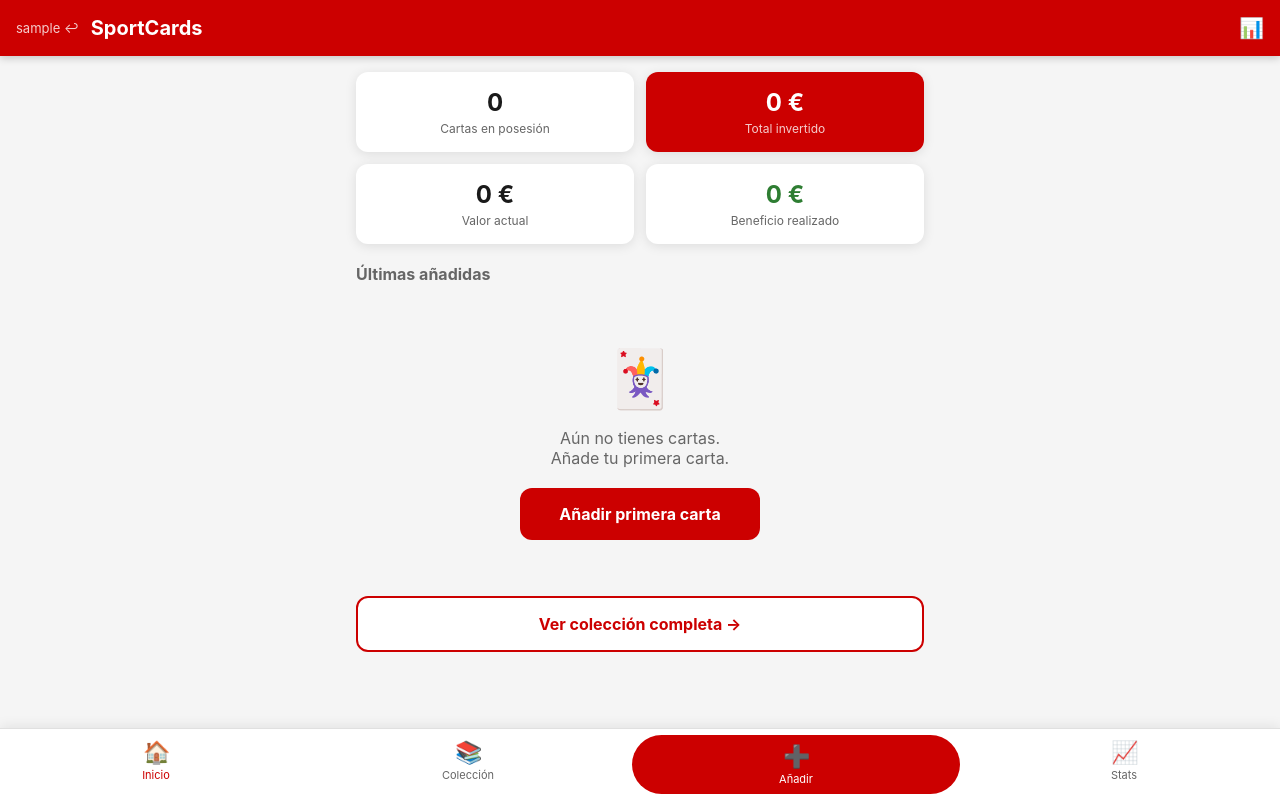
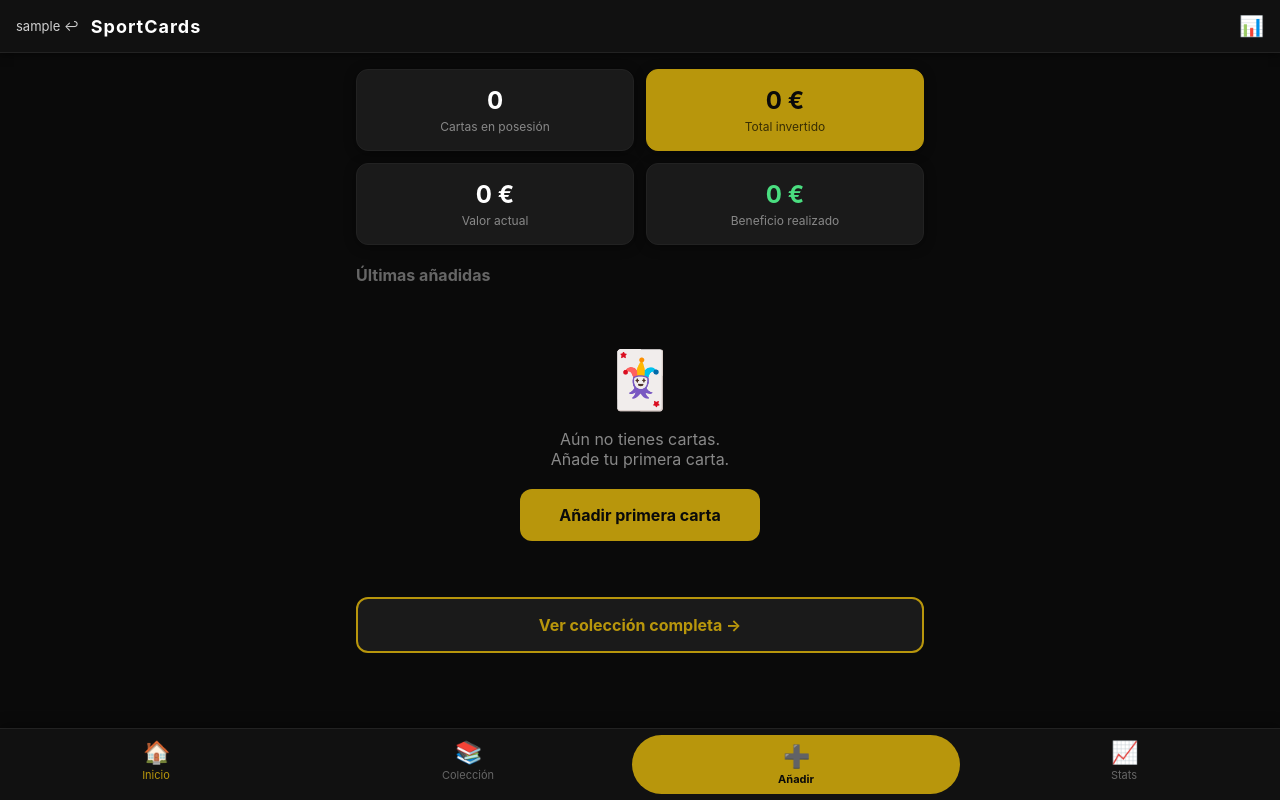
Before and after one commit to javiercobogarcia-netizen/sportcards, a Flask app: page / in a window 1280 px wide. Run offline with Flask 3, Linux system fonts and the light colour scheme; the visitor is signed in with stand-in values (Sample User, id 1); data comes from the database, SQL or seed files in the repository; data that the repository does not hold is empty.

Commit message:
Diseno negro y oro: nuevo tema JC Sport Cards

```diff
--- a/static/css/app.css
+++ b/static/css/app.css
@@ -1,18 +1,18 @@
 :root {
-  --red: #CC0000;
-  --red-dark: #990000;
-  --red-light: #ff4444;
-  --bg: #f5f5f5;
-  --card-bg: #ffffff;
-  --text: #1a1a1a;
-  --text-muted: #666;
-  --border: #e0e0e0;
-  --success: #2e7d32;
-  --success-bg: #e8f5e9;
-  --warning: #e65100;
-  --warning-bg: #fff3e0;
+  --red: #b8960c;
+  --red-dark: #8a6f08;
+  --red-light: #d4a817;
+  --bg: #0a0a0a;
+  --card-bg: #1a1a1a;
+  --text: #ffffff;
+  --text-muted: #888;
+  --border: #2a2a2a;
+  --success: #4ade80;
+  --success-bg: #162116;
+  --warning: #d4a817;
+  --warning-bg: #1a1500;
   --radius: 12px;
-  --shadow: 0 2px 12px rgba(0,0,0,0.1);
+  --shadow: 0 2px 12px rgba(0,0,0,0.4);
 }
 
 * { box-sizing: border-box; margin: 0; padding: 0; }
@@ -27,20 +27,36 @@ body {
 
 /* NAV */
 .nav {
-  background: var(--red);
+  background: #111111;
   color: white;
-  padding: 16px;
+  padding: 14px 16px;
   display: flex;
   align-items: center;
   gap: 12px;
   position: sticky;
   top: 0;
   z-index: 100;
-  box-shadow: 0 2px 8px rgba(0,0,0,0.2);
+  box-shadow: 0 2px 8px rgba(0,0,0,0.5);
+  border-bottom: 1px solid #222;
 }
-.nav h1 { font-size: 20px; font-weight: 700; flex: 1; }
+.nav h1 { font-size: 18px; font-weight: 700; flex: 1; letter-spacing: 1px; color: #fff; }
 .nav-back { font-size: 22px; text-decoration: none; color: white; }
 .nav-icon { font-size: 24px; }
+.nav-logo {
+  width: 34px;
+  height: 34px;
+  border-radius: 50%;
+  background: white;
+  display: flex;
+  align-items: center;
+  justify-content: center;
+  font-size: 10px;
+  font-weight: 900;
+  color: #0a0a0a;
+  text-decoration: none;
+  flex-shrink: 0;
+  letter-spacing: -0.5px;
+}
 
 /* BOTTOM NAV */
 .bottom-nav {
@@ -48,11 +64,11 @@ body {
   bottom: 0;
   left: 0;
   right: 0;
-  background: white;
-  border-top: 1px solid var(--border);
+  background: #111111;
+  border-top: 1px solid #222;
   display: flex;
   z-index: 100;
-  box-shadow: 0 -2px 12px rgba(0,0,0,0.08);
+  box-shadow: 0 -2px 12px rgba(0,0,0,0.4);
 }
 .bottom-nav a {
   flex: 1;
@@ -61,7 +77,7 @@ body {
   align-items: center;
   padding: 10px 4px 6px;
   text-decoration: none;
-  color: var(--text-muted);
+  color: #666;
   font-size: 11px;
   gap: 3px;
   transition: color 0.2s;
@@ -70,10 +86,11 @@ body {
 .bottom-nav a span:first-child { font-size: 22px; }
 .bottom-nav a.add-btn {
   background: var(--red);
-  color: white;
+  color: #0a0a0a;
   margin: 6px 8px;
   border-radius: 50px;
   padding: 8px 12px;
+  font-weight: 700;
 }
 
 /* CONTAINER */
@@ -92,10 +109,12 @@ body {
   padding: 16px;
   box-shadow: var(--shadow);
   text-align: center;
+  border: 1px solid #222;
 }
-.stat-card.highlight { background: var(--red); color: white; }
-.stat-card.highlight .stat-label { color: rgba(255,255,255,0.8); }
-.stat-value { font-size: 24px; font-weight: 700; }
+.stat-card.highlight { background: var(--red); color: #0a0a0a; border-color: var(--red); }
+.stat-card.highlight .stat-label { color: rgba(0,0,0,0.7); }
+.stat-card.highlight .stat-value { color: #0a0a0a; }
+.stat-value { font-size: 24px; font-weight: 700; color: #fff; }
 .stat-label { font-size: 12px; color: var(--text-muted); margin-top: 4px; }
 
 /* PROFIT */
@@ -221,9 +243,9 @@ body {
   -webkit-tap-highlight-color: transparent;
 }
 .btn:active { transform: scale(0.98); opacity: 0.9; }
-.btn-primary { background: var(--red); color: white; }
-.btn-secondary { background: white; color: var(--red); border: 2px solid var(--red); }
-.btn-success { background: var(--success); color: white; }
+.btn-primary { background: var(--red); color: #0a0a0a; }
+.btn-secondary { background: #1a1a1a; color: var(--red); border: 2px solid var(--red); }
+.btn-success { background: var(--success); color: #0a0a0a; }
 .btn-sm {
   display: inline-block;
   width: auto;
@@ -355,8 +380,8 @@ body {
   color: var(--text-muted);
 }
 .empty-state .icon { font-size: 56px; margin-bottom: 16px; }
-.empty-state p { margin-bottom: 20px; }
+.empty-state p { margin-bottom: 20px; color: #888; }
 
 /* ROI */
 .roi-positive { color: var(--success); font-weight: 700; }
-.roi-negative { color: var(--red); font-weight: 700; }
+.roi-negative { color: #f87171; font-weight: 700; }
```
Also changed, not shown: other parts of static/css/app.css (+29 -23 lines).
